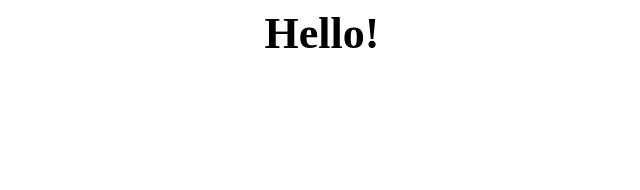
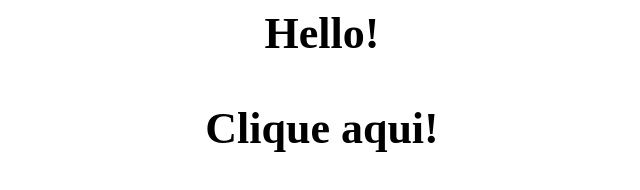
Before and after one commit to j0hnbarbosa/Teste, a plain HTML site: page index.html in a window 1280 px wide. Shown: the whole page, without its empty margins (318-958 px from the left). Drawn offline with Linux system fonts and the light colour scheme.

Commit message:
Adicionado nova mensagem

```diff
--- a/index.html
+++ b/index.html
@@ -2,6 +2,7 @@
 
 <body>
     <h3 style="text-align: center; font-size: 44px;" onclick='alert("Hello!")' >Hello!</h3>
+    <h2 style="text-align: center; font-size: 44px;" onclick='alert("Clicou aqui!")' >Clique aqui!</h2>
 </body>
 
 </html>
```
